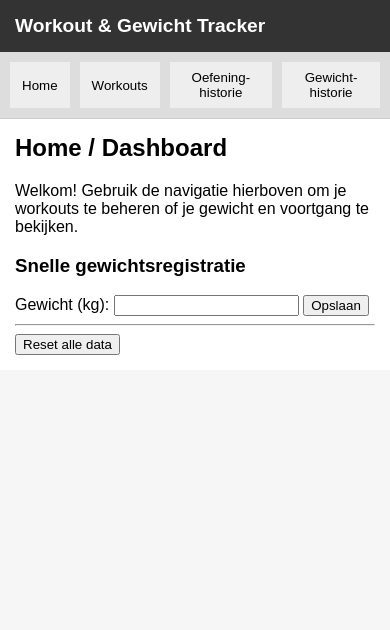
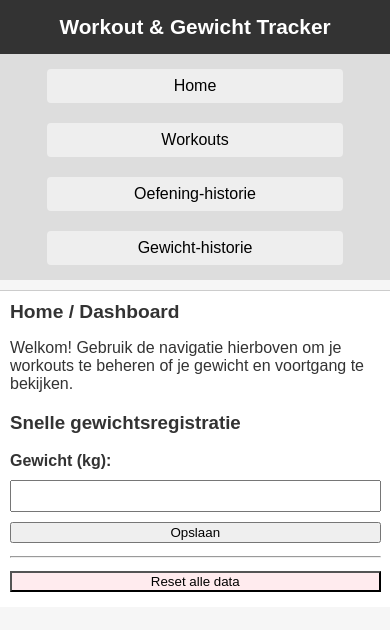
Before and after one commit to jobverdriet/metadata, a plain HTML site: page index.html in a window 390 px wide. Drawn offline with nearby package versions, Linux system fonts and the light colour scheme.

Commit message:
Update index.html

```diff
--- a/index.html
+++ b/index.html
@@ -2,28 +2,45 @@
 <html lang="nl">
 <head>
   <meta charset="UTF-8" />
+  <!-- Belangrijk voor mobiel -->
+  <meta name="viewport" content="width=device-width, initial-scale=1.0" />
   <title>Workout & Gewicht Tracker</title>
+
   <!-- In-line CSS voor demo. In productie liever in apart CSS-bestand. -->
   <style>
+    /* Basisstijl */
     body {
       font-family: Arial, sans-serif;
-      margin: 0; padding: 0;
+      margin: 0;
+      padding: 0;
       background: #f6f6f6;
+      color: #333;
     }
     header {
-      background: #333; color: #fff;
+      background: #333;
+      color: #fff;
       padding: 15px;
+      text-align: center;
     }
     header h1 {
-      margin: 0; font-size: 1.2rem;
+      margin: 0;
+      font-size: 1.3rem;
     }
     nav {
-      display: flex; gap: 10px;
-      background: #ddd; padding: 10px;
+      display: flex;
+      gap: 10px;
+      background: #ddd;
+      padding: 10px;
+      justify-content: center; /* Midden uitgelijnd */
+      flex-wrap: wrap; /* Past zich aan als het te klein wordt */
     }
     nav button {
-      cursor: pointer; padding: 8px 12px;
-      border: none; background: #eee;
+      cursor: pointer;
+      padding: 8px 12px;
+      border: none;
+      background: #eee;
+      font-size: 1rem;
+      border-radius: 4px;
     }
     nav button:hover {
       background: #ccc;
@@ -31,19 +48,22 @@
     section {
       padding: 15px;
       display: none; /* We tonen secties dynamisch */
+      max-width: 800px; /* max breedte voor grote schermen */
+      margin: 0 auto;   /* centreren */
+      background: #fff;
+      border-top: 1px solid #ccc;
     }
     section.active {
       display: block;
-      background: #fff;
-      border-top: 1px solid #ccc;
     }
     h2 {
       margin-top: 0;
+      font-size: 1.2rem;
     }
     .chart-container {
       width: 100%;
       max-width: 600px;
-      margin: 20px 0;
+      margin: 20px auto;
     }
     table {
       border-collapse: collapse;
@@ -52,6 +72,82 @@
     th, td {
       border: 1px solid #ccc;
       padding: 8px;
+    }
+    label {
+      display: inline-block;
+      margin-bottom: 5px;
+      font-weight: 600;
+    }
+    input[type="number"], select {
+      padding: 5px 8px;
+      margin: 5px 0;
+      font-size: 1rem;
+      box-sizing: border-box;
+    }
+    button {
+      margin: 5px 0;
+    }
+
+    /* Container voor dag/spiergroep/oefening */
+    .workout-selectors {
+      display: flex;
+      flex-wrap: wrap;
+      gap: 20px;
+    }
+    .workout-selectors > div {
+      display: flex;
+      flex-direction: column;
+    }
+
+    /* Lichte margin-top bij set/gewicht invoer */
+    .set-input-container {
+      margin-top: 20px;
+      display: flex;
+      flex-wrap: wrap;
+      gap: 10px;
+      align-items: center;
+    }
+
+    /* Lijst in oefening-historie */
+    #exerciseHistoryList div {
+      border: 1px solid #ccc;
+      padding: 5px;
+      margin-bottom: 5px;
+      border-radius: 4px;
+      background: #fafafa;
+    }
+
+    /* Media query voor mobiel (max breedte ~ 768px) */
+    @media (max-width: 768px) {
+      nav {
+        flex-direction: column;
+        align-items: center;
+      }
+      nav button {
+        width: 80%;
+        margin-bottom: 5px;
+      }
+      .workout-selectors {
+        flex-direction: column;
+      }
+      .workout-selectors > div {
+        width: 100%;
+      }
+      section {
+        padding: 10px;
+        width: 95%;
+        margin: 10px auto;
+      }
+      button {
+        width: 100%;
+      }
+      input[type="number"], select {
+        width: 100%;
+        font-size: 1rem;
+      }
+      .set-input-container {
+        flex-direction: column;
+      }
     }
   </style>
 </head>
@@ -81,17 +177,17 @@
   </form>
 
   <hr />
-  <button onclick="resetData()">Reset alle data</button>
+  <button onclick="resetData()" style="background:#ffebee;">Reset alle data</button>
 </section>
 
 <!-- WORKOUT SECTION -->
 <section id="workoutSection">
   <h2>Workouts</h2>
 
-  <div style="display: flex; flex-wrap: wrap; gap: 20px;">
+  <div class="workout-selectors">
     <!-- Dagselectie -->
     <div>
-      <label for="daySelect"><strong>Kies een dag:</strong></label><br />
+      <label for="daySelect"><strong>Kies een dag:</strong></label>
       <select id="daySelect">
         <option value="Maandag">Maandag</option>
         <option value="Dinsdag">Dinsdag</option>
@@ -105,7 +201,7 @@
 
     <!-- Spiergroepselectie -->
     <div>
-      <label for="muscleGroupSelect"><strong>Kies een spiergroep:</strong></label><br />
+      <label for="muscleGroupSelect"><strong>Kies een spiergroep:</strong></label>
       <select id="muscleGroupSelect" onchange="updateExerciseSelect()">
         <!-- Dynamisch gevuld via init() -->
       </select>
@@ -113,7 +209,7 @@
 
     <!-- Oefeningselectie -->
     <div>
-      <label for="exerciseSelect"><strong>Kies een oefening:</strong></label><br />
+      <label for="exerciseSelect"><strong>Kies een oefening:</strong></label>
       <select id="exerciseSelect">
         <!-- Dynamisch gevuld op basis van spiergroep -->
       </select>
@@ -121,13 +217,15 @@
   </div>
 
   <!-- Sets/gewichten invoer -->
-  <div style="margin-top: 20px;">
-    <label for="setWeight">Gewicht (kg):</label>
-    <input type="number" step="0.1" id="setWeight" style="width:80px;" />
-    &nbsp;
-    <label for="setReps">Herhalingen:</label>
-    <input type="number" id="setReps" style="width:60px;" />
-    &nbsp;
+  <div class="set-input-container">
+    <div>
+      <label for="setWeight">Gewicht (kg):</label>
+      <input type="number" step="0.1" id="setWeight" />
+    </div>
+    <div>
+      <label for="setReps">Herhalingen:</label>
+      <input type="number" id="setReps" />
+    </div>
     <button onclick="addSet()">Voeg set toe</button>
   </div>
 </section>
```
